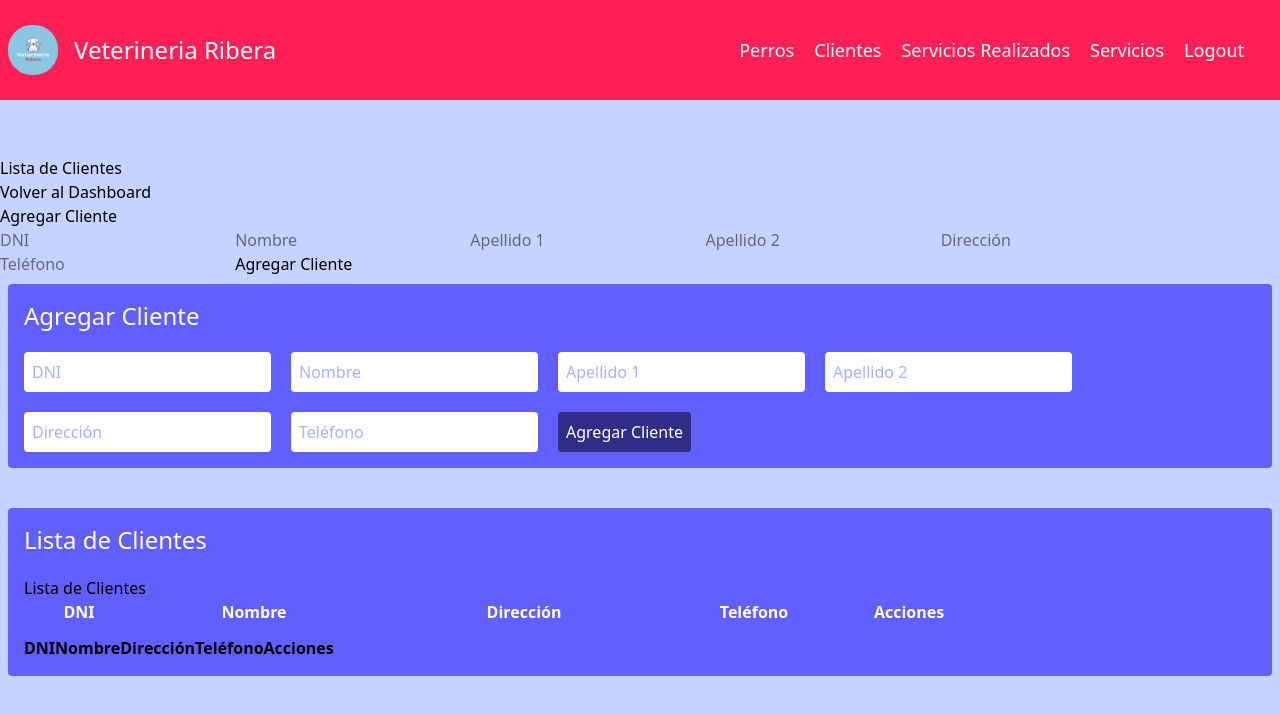
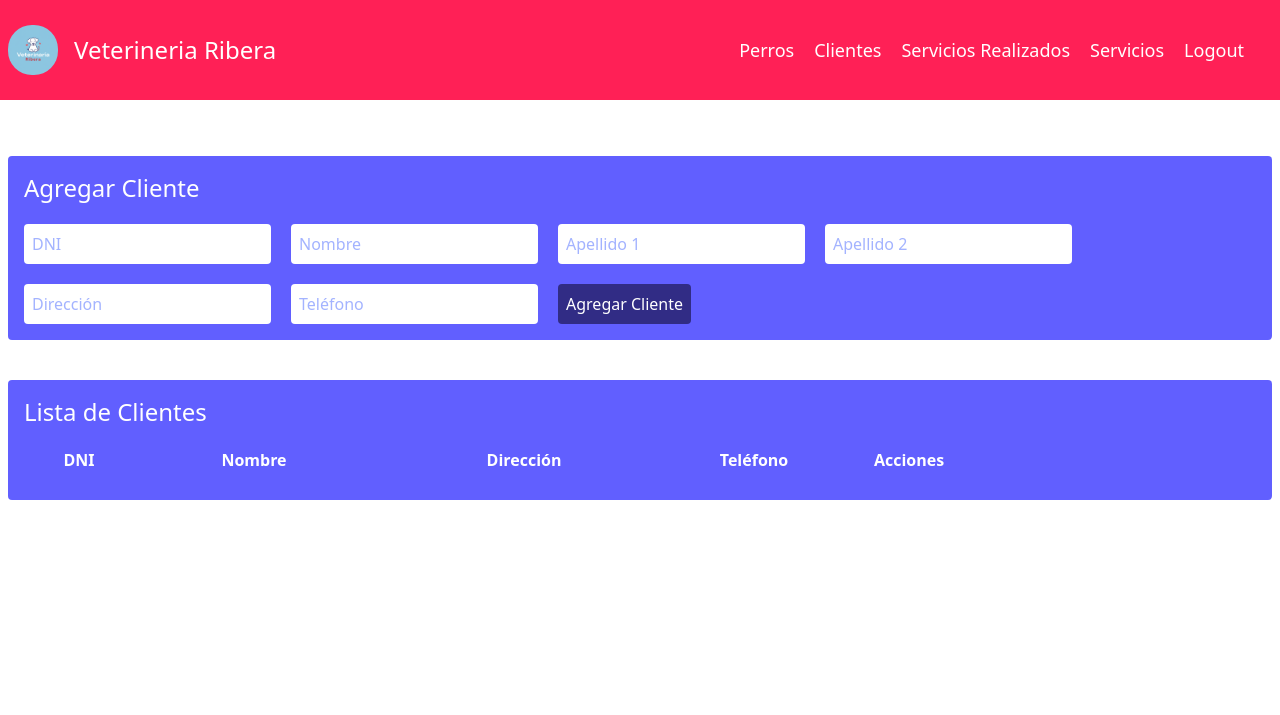
Before and after one commit to OscarSanchez01/PHP_VETERINARIA, a PHP site: page /PHP_VETERINARIA/views/clientes.php in a window 1280 px wide. Shown: the top 715 px of the page. Run offline with PHP 8.4, Linux system fonts and the light colour scheme; data that the repository does not hold is empty.

Commit message:
Vista cliente arreglada

```diff
--- a/views/clientes.php
+++ b/views/clientes.php
@@ -81,9 +81,7 @@ if (isset($_GET['editar'])) {
         <script src="https://unpkg.com/@tailwindcss/browser@4"></script>
         <link rel="shortcut icon" href="./../assets/images/logo.png" type="image/x-icon">
     </head>
-
-
-<body class="bg-indigo-200">
+    <body>
         <header class="flex justify-between items-center bg-rose-500 mb-14 p-2 h-[100px]">
             <div class="flex gap-4 items-center">
                 <img src="./../assets/images/logo.png" class="w-[50px] h-[50px] rounded-3xl" alt="">
@@ -99,28 +97,6 @@ if (isset($_GET['editar'])) {
                 </ul>
             </nav>
         </header>
-
-
-<body>
-    <h1>Lista de Clientes</h1>
-    <a href="dashboard.php">Volver al Dashboard</a>
-
-    <h2>Agregar Cliente</h2>
-    <form method="POST">
-        <input type="text" name="dni" placeholder="DNI">
-        <input type="text" name="nombre" placeholder="Nombre">
-        <input type="text" name="apellido1" placeholder="Apellido 1">
-        <input type="text" name="apellido2" placeholder="Apellido 2">
-        <input type="text" name="direccion" placeholder="Dirección">
-        <input type="text" name="tlfno" placeholder="Teléfono">
-        <button type="submit" name="agregar">Agregar Cliente</button>
-    </form>
-    <?php
-    if ($errorCrearCliente !== "") {
-        echo '<p style="color: red;">' . $errorCrearCliente . '</p>';
-    }
-    ?>
-
 
         <div class="bg-indigo-500 m-2 rounded-sm p-4 mb-10">
             <h2 class="text-white text-2xl mb-5">Agregar Cliente</h2>
@@ -139,6 +115,7 @@ if (isset($_GET['editar'])) {
             }
             ?>
         </div>
+
         <?php if ($cliente_a_editar): ?>
             <div class="bg-indigo-500 m-2 rounded-sm p-4 mb-10">
                 <h2 class="text-white text-2xl mb-5">Editar Cliente</h2>
@@ -166,32 +143,6 @@ if (isset($_GET['editar'])) {
                 <th class="w-[300px] text-white text-center">Dirección</th>
                 <th class="w-[120px] text-white text-center">Teléfono</th>
                 <th class="w-[150px] text-white text-center">Acciones</th>
-
-    <h2>Lista de Clientes</h2>
-    <table border="1">
-        <tr>
-            <th>DNI</th>
-            <th>Nombre</th>
-            <th>Dirección</th>
-            <th>Teléfono</th>
-            <th>Acciones</th>
-        </tr>
-        <?php foreach ($clientes as $cliente): ?>
-            <tr>
-                <td><?php echo $cliente['Dni']; ?></td>
-                <td><?php echo $cliente['Nombre'] . " " . $cliente['Apellido1'] . " " . $cliente['Apellido2']; ?></td>
-                <td><?php echo $cliente['Direccion']; ?></td>
-                <td><?php echo $cliente['Tlfno']; ?></td>
-                <td>
-                    <a href="clientes.php?editar=<?php echo $cliente['Dni']; ?>">✏️ Editar</a>
-                    <?php if ($_SESSION['user_role'] !== 'AUXILIAR'): ?>
-                        <form method="POST" style="display:inline;">
-                            <input type="hidden" name="dni" value="<?php echo $cliente['Dni']; ?>">
-                            <button type="submit" name="eliminar">❌ Eliminar</button>
-                        </form>
-                    <?php endif; ?>
-                </td>
-
             </tr>
             <?php foreach ($clientes as $cliente): ?>
                 <tr class="flex gap-5 w-full mb-3">
@@ -209,7 +160,6 @@ if (isset($_GET['editar'])) {
                 </tr>
             <?php endforeach; ?>
         </table>
-    </div>
     </body>
-    <?php endforeach; ?>
+
 </html>
```
Also changed, not shown: views/dashboard.php (deleted, +0 -51 lines). Lines whose indentation alone changed are shown as unchanged.
